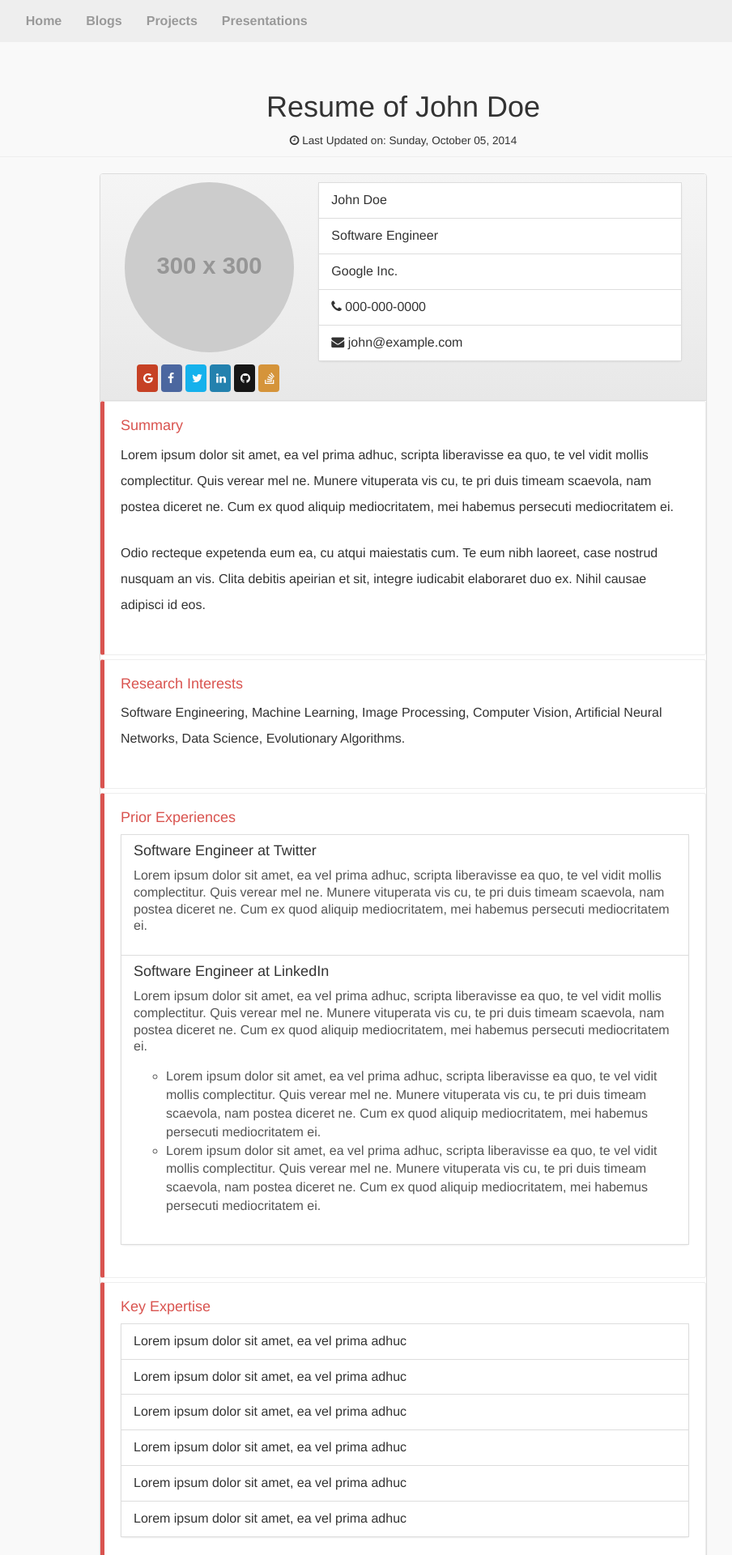
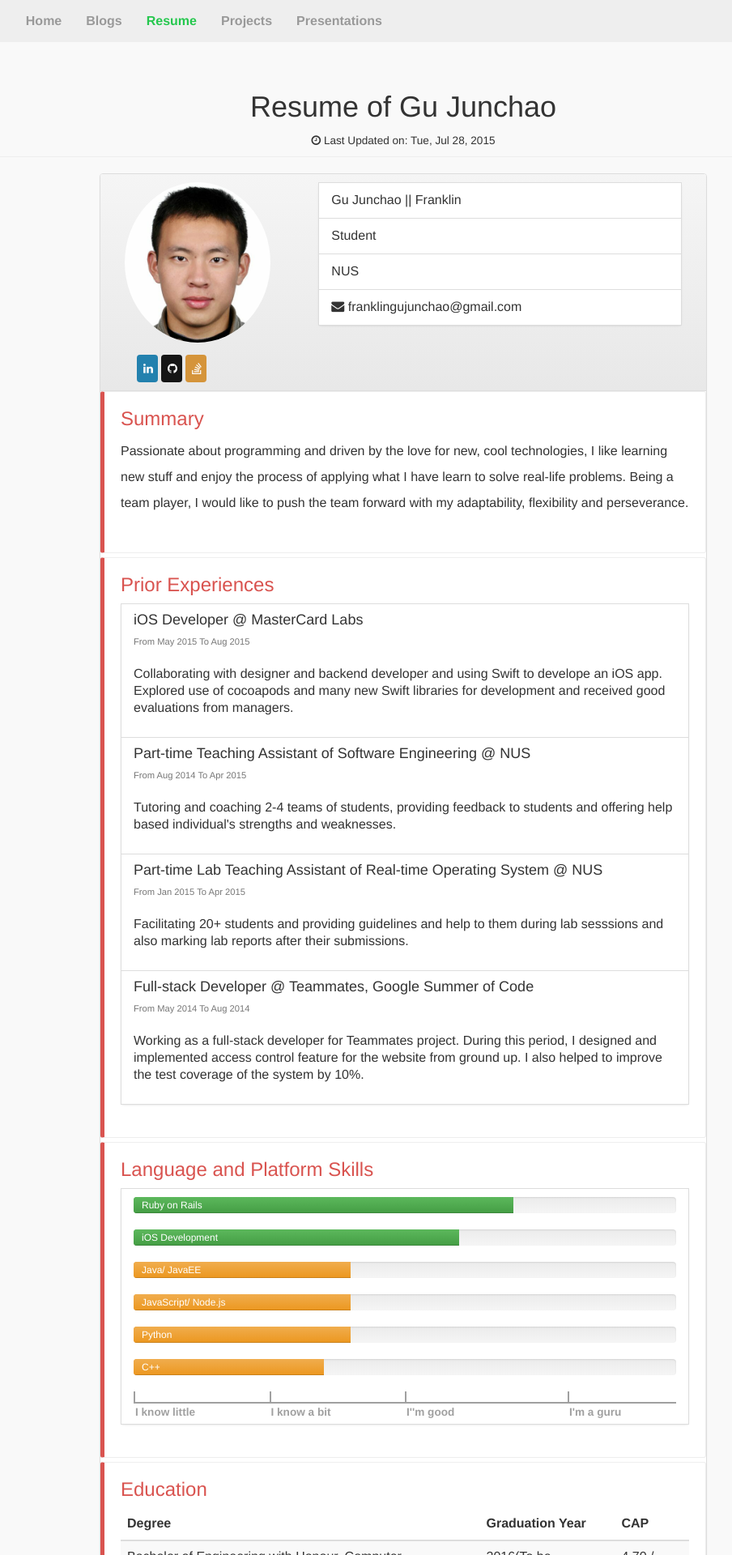
Before and after one commit to franklingu/franklingu.github.io, a Jekyll site: the page built from resume/index.html, in a window 1280 px wide. Shown: the top 1920 px of the page at 81% size, without its empty margins (142-1046 px from the left). Built offline with Jekyll 4.4.1, drawn with Linux system fonts in a browser that asks for light colours; nearby versions of some CDN libraries; Markdown is read by kramdown in place of the engine named in the settings; some of the changed text lies outside the part shown.

Commit message:
added resme link and restyled front page
Close #34
Close #14

```diff
--- a/_layouts/base.html
+++ b/_layouts/base.html
@@ -44,6 +44,7 @@
         <ul class="nav navbar-nav">
           <li><a href="/">Home</a></li>
           <li><a href="/blogs/">Blogs</a></li>
+          <li><a href="/resume/">Resume</a></li>
           <li><a href="/projects/">Projects</a></li>
           <li><a href="/presentations/">Presentations</a></li>
         </ul>
--- a/css/resume.css
+++ b/css/resume.css
@@ -57,7 +57,7 @@ opacity:0.9;
 .bs-callout:last-child {
     margin-bottom: 0px;
 }
-.bs-callout h4 {
+.bs-callout h3 {
     margin-bottom: 10px;
     margin-top: 0;
 }
@@ -66,7 +66,7 @@ opacity:0.9;
     border-left-color: #d9534f;
 }
 
-.bs-callout-danger h4{
+.bs-callout-danger h3{
     color: #d9534f;
 }
 
--- a/presentations/mc/personal_final/index.html
+++ b/presentations/mc/personal_final/index.html
@@ -52,7 +52,7 @@ title: MC Labs Intern--Journey of learning and fun
     <ul>
       <li>No semi-colons and "[]"</li>
       <li>Tuples, unnamed parameters, nicer blocks and etc.</li>
-      <li>Closes to natural English</li>
+      <li>Closer to natural English</li>
       <li>Influences from Python &amp;&amp; Ruby &amp;&amp; C# &amp;&amp; JavaScript</li>
     </ul>
   </section>
--- a/resume/index.html
+++ b/resume/index.html
@@ -5,8 +5,8 @@ title: Resume
 <div class="container">
   <div class="resume">
     <header class="page-header">
-      <h1 class="page-title">Resume of John Doe</h1>
-      <small> <i class="fa fa-clock-o"></i> Last Updated on: <time>Sunday, October 05, 2014</time></small>
+      <h1 class="page-title">Resume of Gu Junchao</h1>
+      <small> <i class="fa fa-clock-o"></i> Last Updated on: <time>Tue, Jul 28, 2015</time></small>
     </header>
     <div class="row">
       <div class="col-xs-12 col-sm-12 col-md-offset-1 col-md-10 col-lg-offset-2 col-lg-8">
@@ -16,42 +16,23 @@ title: Resume
               <div class="col-lg-12">
                 <div class="col-xs-12 col-sm-4">
                   <figure>
-                    <img class="img-circle img-responsive" alt="" src="http://placehold.it/300x300">
+                    <img class="img-circle img-responsive" alt="" src="/img/personal_pic_large.jpg" style="max-width: 180px;">
                   </figure>
 
                   <div class="row">
                     <div class="col-xs-12 social-btns">
-
                       <div class="col-xs-3 col-md-1 col-lg-1 social-btn-holder">
-                          <a href="#" class="btn btn-social btn-block btn-google">
-                            <i class="fa fa-google"></i> </a>
-                        </div>
-
-                        <div class="col-xs-3 col-md-1 col-lg-1 social-btn-holder">
-                          <a href="#" class="btn btn-social btn-block btn-facebook">
-                            <i class="fa fa-facebook"></i> </a>
-                        </div>
-
-                        <div class="col-xs-3 col-md-1 col-lg-1 social-btn-holder">
-                          <a href="#" class="btn btn-social btn-block btn-twitter">
-                            <i class="fa fa-twitter"></i> </a>
-                        </div>
-
-                        <div class="col-xs-3 col-md-1 col-lg-1 social-btn-holder">
-                          <a href="#" class="btn btn-social btn-block btn-linkedin">
+                        <a href="https://www.linkedin.com/pub/gu-junchao/79/434/288" class="btn btn-social btn-block btn-linkedin">
                           <i class="fa fa-linkedin"></i> </a>
                       </div>
-
                       <div class="col-xs-3 col-md-1 col-lg-1 social-btn-holder">
-                          <a href="#" class="btn btn-social btn-block btn-github">
+                        <a href="https://github.com/franklingusta" class="btn btn-social btn-block btn-github">
                           <i class="fa fa-github"></i> </a>
                       </div>
-
                       <div class="col-xs-3 col-md-1 col-lg-1 social-btn-holder">
-                          <a href="#" class="btn btn-social btn-block btn-stackoverflow">
+                        <a href="http://stackoverflow.com/users/2858599/junchao-gu" class="btn btn-social btn-block btn-stackoverflow">
                           <i class="fa fa-stack-overflow"></i> </a>
                       </div>
-
                     </div>
                   </div>
 
@@ -59,164 +40,126 @@ title: Resume
 
                 <div class="col-xs-12 col-sm-8">
                   <ul class="list-group">
-                    <li class="list-group-item">John Doe</li>
-                    <li class="list-group-item">Software Engineer</li>
-                    <li class="list-group-item">Google Inc. </li>
-                    <li class="list-group-item"><i class="fa fa-phone"></i> 000-000-0000 </li>
-                    <li class="list-group-item"><i class="fa fa-envelope"></i> john@example.com</li>
+                    <li class="list-group-item">Gu Junchao || Franklin</li>
+                    <li class="list-group-item">Student</li>
+                    <li class="list-group-item">NUS </li>
+                    <li class="list-group-item"><i class="fa fa-envelope"></i> franklingujunchao@gmail.com</li>
                   </ul>
                 </div>
               </div>
             </div>
           </div>
           <div class="bs-callout bs-callout-danger">
-            <h4>Summary</h4>
+            <h3>Summary</h3>
             <p>
-             Lorem ipsum dolor sit amet, ea vel prima adhuc, scripta liberavisse ea quo, te vel vidit mollis complectitur. Quis verear mel ne. Munere vituperata vis cu,
-             te pri duis timeam scaevola, nam postea diceret ne. Cum ex quod aliquip mediocritatem, mei habemus persecuti mediocritatem ei.
-            </p>
-            <p>
-                Odio recteque expetenda eum ea, cu atqui maiestatis cum. Te eum nibh laoreet, case nostrud nusquam an vis.
-                Clita debitis apeirian et sit, integre iudicabit elaboraret duo ex. Nihil causae adipisci id eos.
-
-            </p>
-          </div>
-          <div class="bs-callout bs-callout-danger">
-            <h4>Research Interests</h4>
-            <p>
-              Software Engineering, Machine Learning, Image Processing,
-              Computer Vision, Artificial Neural Networks, Data Science,
-              Evolutionary Algorithms.
+             Passionate about programming and driven by the love for new, cool technologies, I like learning new stuff and enjoy the process of applying what I have learn to solve real-life problems. Being a team player, I would like to push the team forward with my adaptability, flexibility and perseverance.
             </p>
           </div>
 
           <div class="bs-callout bs-callout-danger">
-            <h4>Prior Experiences</h4>
+            <h3>Prior Experiences</h3>
+            <ul class="list-group">
+              <li class="list-group-item inactive-link" href="#">
+                <h4 class="list-group-item-heading">iOS Developer @ MasterCard Labs</h4>
+                <p class="list-group-item-text">
+                  <span class="text-muted small">From May 2015 To Aug 2015</span><br><br>
+                  Collaborating with designer and backend developer and using Swift to develope an iOS app. Explored use of cocoapods and many new Swift libraries for development and received good evaluations from managers.
+                </p>
+              </li>
+              <li class="list-group-item inactive-link" href="#">
+                <h4 class="list-group-item-heading">Part-time Teaching Assistant of Software Engineering @ NUS</h4>
+                <p class="list-group-item-text">
+                  <span class="text-muted small">From Aug 2014 To Apr 2015</span><br><br>
+                  Tutoring and coaching 2-4 teams of students, providing feedback to students and offering help based individual's strengths and weaknesses.
+                </p>
+              </li>
+              <li class="list-group-item inactive-link" href="#">
+                <h4 class="list-group-item-heading">
+                  Part-time Lab Teaching Assistant of Real-time Operating System @ NUS
+                </h4>
+                <p class="list-group-item-text">
+                  <span class="text-muted small">From Jan 2015 To Apr 2015</span><br><br>
+                  Facilitating 20+ students and providing guidelines and help to them during lab sesssions and also marking lab reports after their submissions.
+                </p>
+              </li>
+              <li class="list-group-item inactive-link" href="#">
+                <h4 class="list-group-item-heading">
+                  Full-stack Developer @ Teammates, Google Summer of Code
+                </h4>
+                <p class="list-group-item-text">
+                  <span class="text-muted small">From May 2014 To Aug 2014</span><br><br>
+                  Working as a full-stack developer for Teammates project. During this period, I designed and implemented access control feature for the website from ground up. I also helped to improve the test coverage of the system by 10%.
+                </p>
+              </li>
+            </ul>
+          </div>
+
+          <div class="bs-callout bs-callout-danger">
+            <h3>Language and Platform Skills</h3>
             <ul class="list-group">
               <a class="list-group-item inactive-link" href="#">
-                <h4 class="list-group-item-heading">
-                  Software Engineer at Twitter
-                </h4>
-                <p class="list-group-item-text">
-                  Lorem ipsum dolor sit amet, ea vel prima adhuc, scripta liberavisse ea quo, te vel vidit mollis complectitur. Quis verear mel ne. Munere vituperata vis cu,
-             te pri duis timeam scaevola, nam postea diceret ne. Cum ex quod aliquip mediocritatem, mei habemus persecuti mediocritatem ei.
-                </p>
-              </a>
-              <a class="list-group-item inactive-link" href="#">
-                <h4 class="list-group-item-heading">Software Engineer at LinkedIn</h4>
-                <p class="list-group-item-text">
-                  Lorem ipsum dolor sit amet, ea vel prima adhuc, scripta liberavisse ea quo, te vel vidit mollis complectitur.
-                  Quis verear mel ne. Munere vituperata vis cu, te pri duis timeam scaevola,
-                  nam postea diceret ne. Cum ex quod aliquip mediocritatem, mei habemus persecuti mediocritatem ei.
-                    </p><ul>
-                      <li>
-                     Lorem ipsum dolor sit amet, ea vel prima adhuc, scripta liberavisse ea quo, te vel vidit mollis complectitur.
-                  Quis verear mel ne. Munere vituperata vis cu, te pri duis timeam scaevola,
-                  nam postea diceret ne. Cum ex quod aliquip mediocritatem, mei habemus persecuti mediocritatem ei.
-                      </li>
-                      <li>
-                     Lorem ipsum dolor sit amet, ea vel prima adhuc, scripta liberavisse ea quo, te vel vidit mollis complectitur.
-                  Quis verear mel ne. Munere vituperata vis cu, te pri duis timeam scaevola,
-                  nam postea diceret ne. Cum ex quod aliquip mediocritatem, mei habemus persecuti mediocritatem ei.
-                      </li>
-                    </ul>
-                <p></p>
+                <div class="progress">
+                  <div data-placement="top" style="width: 70%;"
+                  aria-valuemax="100" aria-valuemin="0" aria-valuenow="80" role="progressbar" class="progress-bar progress-bar-success">
+                    <span class="sr-only">70%</span>
+                    <span class="progress-type">Ruby on Rails </span>
+                  </div>
+                </div>
+                <div class="progress">
+                  <div data-placement="top" style="width: 60%;"
+                  aria-valuemax="100" aria-valuemin="0" aria-valuenow="80" role="progressbar" class="progress-bar progress-bar-success">
+                    <span class="sr-only">60%</span>
+                    <span class="progress-type">iOS Development </span>
+                  </div>
+                </div>
+                <div class="progress">
+                  <div data-placement="top" style="width: 40%;"
+                  aria-valuemax="100" aria-valuemin="0" aria-valuenow="80" role="progressbar" class="progress-bar progress-bar-warning">
+                    <span class="sr-only">40%</span>
+                    <span class="progress-type">Java/ JavaEE </span>
+                  </div>
+                </div>
+                <div class="progress">
+                  <div data-placement="top" style="width: 40%;" aria-valuemax="100" aria-valuemin="0" aria-valuenow="1" role="progressbar" class="progress-bar progress-bar-warning">
+                    <span class="sr-only">40%</span>
+                    <span class="progress-type">JavaScript/ Node.js </span>
+                  </div>
+                </div>
+                <div class="progress">
+                  <div data-placement="top" style="width: 40%;" aria-valuemax="100" aria-valuemin="0" aria-valuenow="1" role="progressbar" class="progress-bar progress-bar-warning">
+                    <span class="sr-only">40%</span>
+                    <span class="progress-type">Python</span>
+                  </div>
+                </div>
+                <div class="progress">
+                  <div data-placement="top" style="width: 35%;" aria-valuemax="100" aria-valuemin="0" aria-valuenow="50" role="progressbar" class="progress-bar progress-bar-warning">
+                    <span class="sr-only">35%</span>
+                    <span class="progress-type">C++</span>
+                  </div>
+                </div>
+                <div class="progress-meter">
+                  <div style="width: 25%;" class="meter meter-left"><span class="meter-text">I know little</span></div>
+                  <div style="width: 25%;" class="meter meter-left"><span class="meter-text">I know a bit</span></div>
+                  <div style="width: 30%;" class="meter meter-left"><span class="meter-text">I''m good</span></div>
+                  <div style="width: 20%;" class="meter meter-left"><span class="meter-text">I'm a guru</span></div>
+                </div>
               </a>
             </ul>
           </div>
+
           <div class="bs-callout bs-callout-danger">
-            <h4>Key Expertise</h4>
-            <ul class="list-group">
-              <li class="list-group-item"> Lorem ipsum dolor sit amet, ea vel prima adhuc </li>
-              <li class="list-group-item"> Lorem ipsum dolor sit amet, ea vel prima adhuc</li>
-              <li class="list-group-item"> Lorem ipsum dolor sit amet, ea vel prima adhuc</li>
-              <li class="list-group-item"> Lorem ipsum dolor sit amet, ea vel prima adhuc</li>
-              <li class="list-group-item">Lorem ipsum dolor sit amet, ea vel prima adhuc</li>
-              <li class="list-group-item"> Lorem ipsum dolor sit amet, ea vel prima adhuc</li>
-
-
-
-            </ul>
-          </div>
-          <div class="bs-callout bs-callout-danger">
-            <h4>Language and Platform Skills</h4>
-            <ul class="list-group">
-              <a class="list-group-item inactive-link" href="#">
-
-
-                <div class="progress">
-                  <div data-placement="top" style="width: 80%;"
-                  aria-valuemax="100" aria-valuemin="0" aria-valuenow="80" role="progressbar" class="progress-bar progress-bar-success">
-                    <span class="sr-only">80%</span>
-                    <span class="progress-type">Java/ JavaEE/ Spring Framework </span>
-                  </div>
-                </div>
-                <div class="progress">
-                  <div data-placement="top" style="width: 70%;" aria-valuemax="100" aria-valuemin="0" aria-valuenow="1" role="progressbar" class="progress-bar progress-bar-success">
-                    <span class="sr-only">70%</span>
-                    <span class="progress-type">PHP/ Lamp Stack</span>
-                  </div>
-                </div>
-                <div class="progress">
-                  <div data-placement="top" style="width: 70%;" aria-valuemax="100" aria-valuemin="0" aria-valuenow="1" role="progressbar" class="progress-bar progress-bar-success">
-                    <span class="sr-only">70%</span>
-                    <span class="progress-type">JavaScript/ NodeJS/ MEAN stack </span>
-                  </div>
-                </div>
-                <div class="progress">
-                  <div data-placement="top" style="width: 65%;" aria-valuemax="100" aria-valuemin="0" aria-valuenow="1" role="progressbar" class="progress-bar progress-bar-warning">
-                    <span class="sr-only">65%</span>
-                    <span class="progress-type">Python/ Numpy/ Scipy</span>
-                  </div>
-                </div>
-                <div class="progress">
-                  <div data-placement="top" style="width: 60%;" aria-valuemax="100" aria-valuemin="0" aria-valuenow="60" role="progressbar" class="progress-bar progress-bar-warning">
-                    <span class="sr-only">60%</span>
-                    <span class="progress-type">C</span>
-                  </div>
-                </div>
-                <div class="progress">
-                  <div data-placement="top" style="width: 50%;" aria-valuemax="100" aria-valuemin="0" aria-valuenow="50" role="progressbar" class="progress-bar progress-bar-warning">
-                    <span class="sr-only">50%</span>
-                    <span class="progress-type">C++</span>
-                  </div>
-                </div>
-                <div class="progress">
-                  <div data-placement="top" style="width: 10%;" aria-valuemax="100" aria-valuemin="0" aria-valuenow="50" role="progressbar" class="progress-bar progress-bar-danger">
-                    <span class="sr-only">10%</span>
-                    <span class="progress-type">Go</span>
-                  </div>
-                </div>
-
-                <div class="progress-meter">
-                  <div style="width: 25%;" class="meter meter-left"><span class="meter-text">I suck</span></div>
-                  <div style="width: 25%;" class="meter meter-left"><span class="meter-text">I know little</span></div>
-                  <div style="width: 30%;" class="meter meter-right"><span class="meter-text">I'm a guru</span></div>
-                  <div style="width: 20%;" class="meter meter-right"><span class="meter-text">I''m good</span></div>
-                </div>
-
-              </a>
-
-            </ul>
-          </div>
-          <div class="bs-callout bs-callout-danger">
-            <h4>Education</h4>
+            <h3>Education</h3>
             <table class="table table-striped table-responsive ">
               <thead>
                 <tr><th>Degree</th>
                 <th>Graduation Year</th>
-                <th>CGPA</th>
+                <th>CAP</th>
               </tr></thead>
               <tbody>
                 <tr>
-                  <td>Masters in Computer Science and Engineering</td>
-                  <td>2014</td>
-                  <td> 3.50 </td>
-                </tr>
-                <tr>
-                  <td>BSc. in Computer Science and Engineering</td>
-                  <td>2011</td>
-                  <td> 3.25 </td>
+                  <td>Bachelor of Engineering with Honour, Computer Engineering</td>
+                  <td>2016(To be optained)</td>
+                  <td> 4.70 / 5.00 </td>
                 </tr>
               </tbody>
             </table>
```
Also changed, not shown: index.html (+37 -65 lines), sitemap.xml (+12 -0 lines), img/personal_pic_large.jpg (added). Lines whose indentation alone changed are shown as unchanged.
